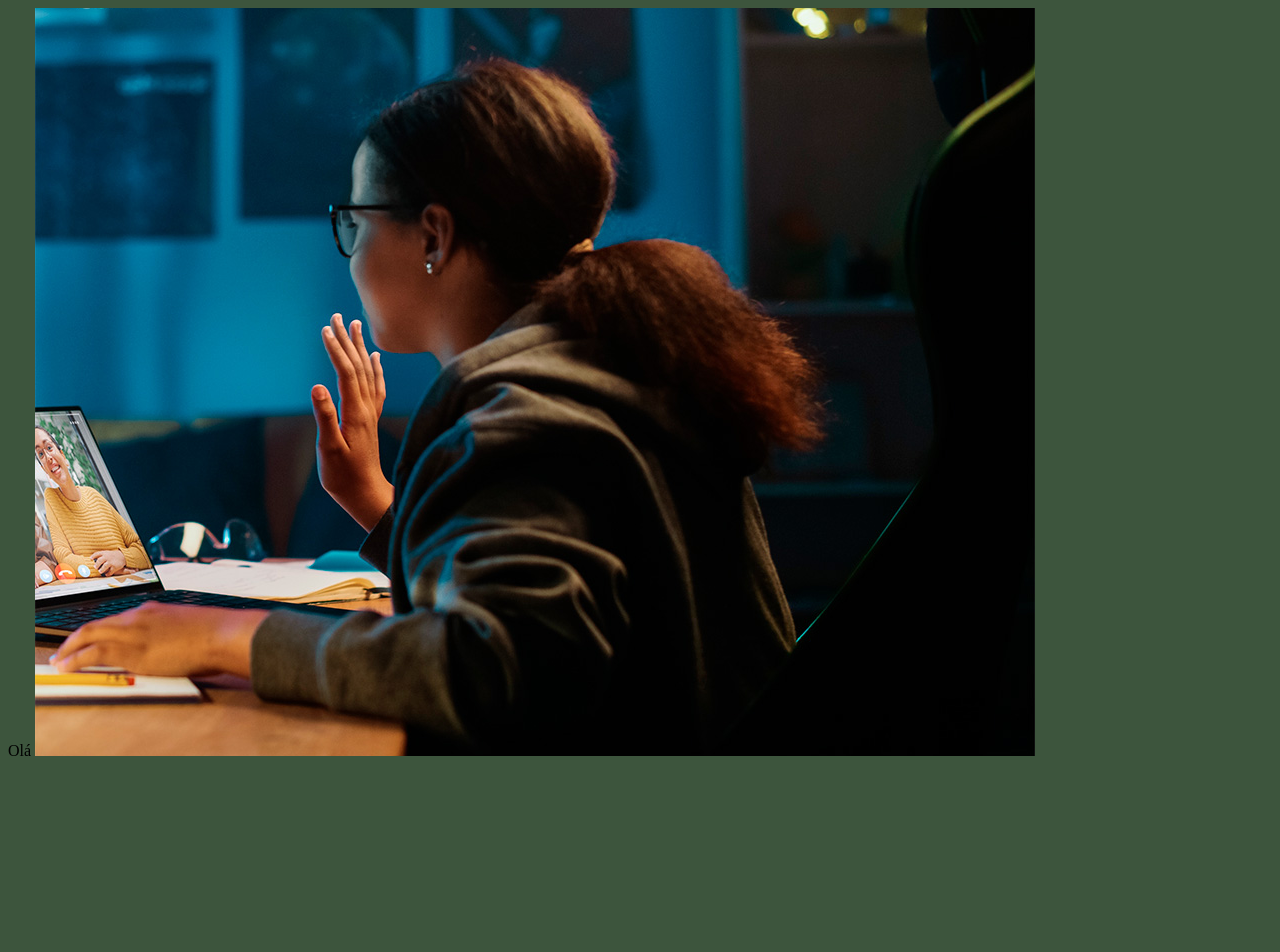
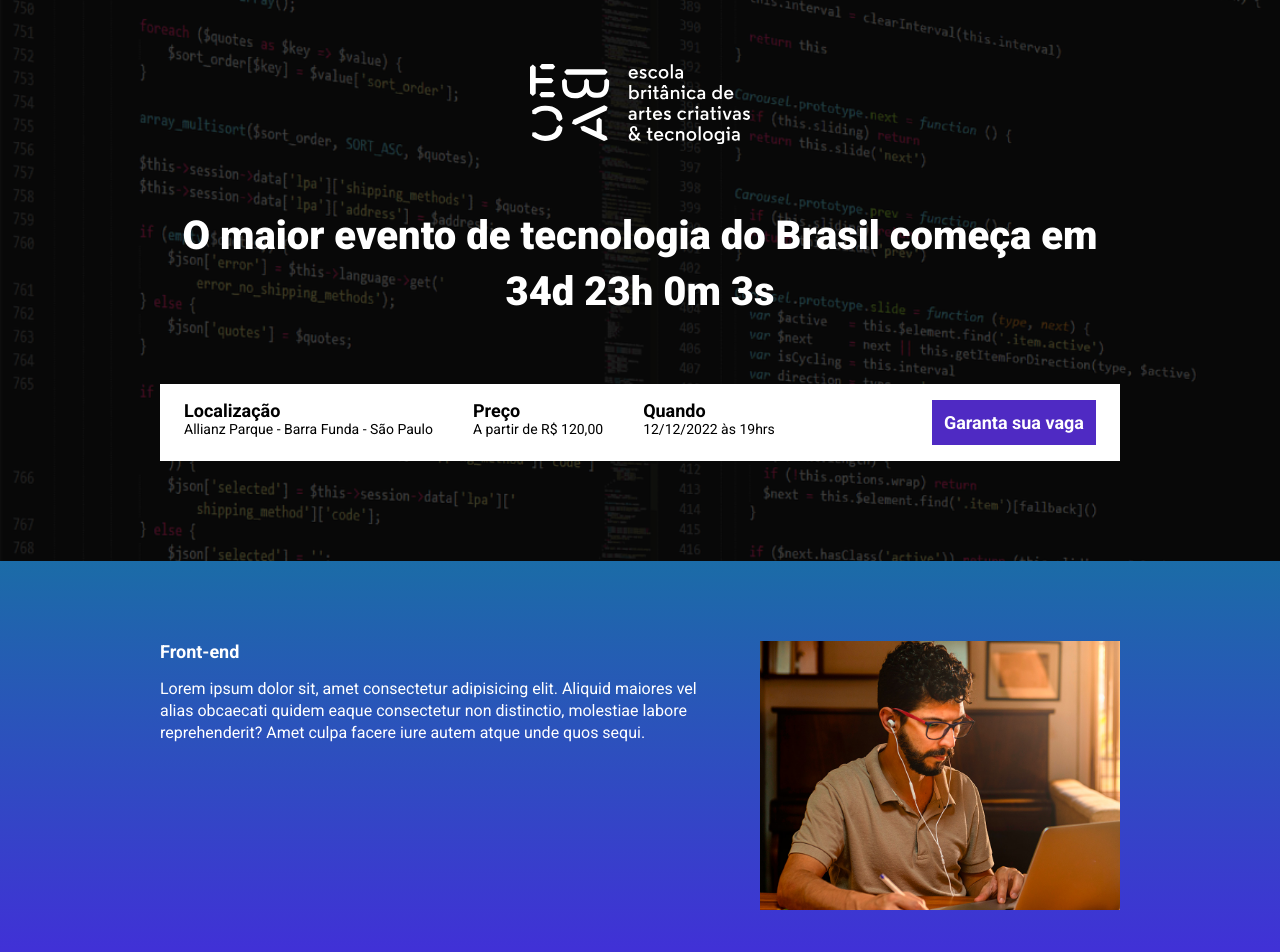
Before and after one commit to jrjunior72/ebac_m22_tech_talks, a website built with Parcel: page src/index.html in a window 1280 px wide. Shown: the top 952 px of the page. Before the commit the page ends 800 px from the top, so only its background shows below. Built offline with nearby package versions, Linux system fonts and the light colour scheme.

Commit message:
criando a contagem regressiva

```diff
--- a/package.json
+++ b/package.json
@@ -2,7 +2,6 @@
   "name": "ebac_talks",
   "version": "1.0.0",
   "description": "",
-  "main": "index.js",
   "scripts": {
     "dev": "parcel src/index.html src/styles/main.scss src/scripts/main.js",
     "build": "parcel build src/index.html",
--- a/src/index.html
+++ b/src/index.html
@@ -1,14 +1,92 @@
 <!DOCTYPE html>
-<html lang="en">
+<html lang="pt-BR">
 <head>
     <meta charset="UTF-8">
+    <meta http-equiv="X-UA-Compatible" content="IE=edge">
     <meta name="viewport" content="width=device-width, initial-scale=1.0">
-    <title>Document</title>
+    <title>EBAC Tech Talks</title>
+
+    <link rel="preconnect" href="https://fonts.googleapis.com">
+    <link rel="preconnect" href="https://fonts.gstatic.com" crossorigin>
+    <link href="https://fonts.googleapis.com/css2?family=Roboto:wght@400;700;900&display=swap" rel="stylesheet">
     <link rel="stylesheet" href="styles/main.scss">
+    <link rel="stylesheet" href="https://unpkg.com/aos@next/dist/aos.css" />
 </head>
 <body>
-    Olá
-    <img src="./images/backend.png" alt="">
+    <header class="hero">
+        <div class="container">
+            <img class="hero__logo" src="./images/ebac_logo.svg" alt="EBAC">
+            <p class="hero__text">
+                O maior evento de tecnologia do Brasil começa em <span id="contador"></span>
+            </p>
+            <div class="infos-bar">
+                <ul class="infos-bar__infos">
+                    <li class="infos-bar__infos__item">
+                        <b>Localização</b>
+                        Allianz Parque - Barra Funda - São Paulo
+                    </li>
+                    <li class="infos-bar__infos__item">
+                        <b>Preço</b>
+                        A partir de R$ 120,00
+                    </li>
+                    <li class="infos-bar__infos__item">
+                        <b>Quando</b>
+                        12/12/2022 às 19hrs
+                    </li>
+                </ul>
+                <a href="#" class="button button--primary">
+                    Garanta sua vaga
+                </a>
+            </div>
+        </div>
+    </header>
+
+    <section class="event event--frontend">
+        <div class="container" data-aos="fade-right">
+            <div class="event__details">
+                <h2 class="event__details__title">Front-end</h2>
+                <p class="event__details__description">
+                    Lorem ipsum dolor sit, amet consectetur adipisicing elit. Aliquid maiores vel alias obcaecati quidem eaque consectetur non distinctio, molestiae labore reprehenderit? Amet culpa facere iure autem atque unde quos sequi.
+                </p>
+            </div>
+            <img class="event__image" src="./images/frontend.png" alt="Front-end">
+        </div>
+    </section>
+    <section class="event event--ui-ux event--image-left">
+        <div class="container" data-aos="fade-left">
+            <div class="event__details">
+                <h2 class="event__details__title">UI/UX</h2>
+                <p class="event__details__description">
+                    Lorem ipsum dolor sit, amet consectetur adipisicing elit. Aliquid maiores vel alias obcaecati quidem eaque consectetur non distinctio, molestiae labore reprehenderit? Amet culpa facere iure autem atque unde quos sequi.
+                </p>
+            </div>
+            <img class="event__image" src="./images/ui-ux.png" alt="UI/UX">
+        </div>
+    </section>
+    <section class="event event--data-science">
+        <div class="container" data-aos="fade-right">
+            <div class="event__details">
+                <h2 class="event__details__title">Data Science</h2>
+                <p class="event__details__description">
+                    Lorem ipsum dolor sit, amet consectetur adipisicing elit. Aliquid maiores vel alias obcaecati quidem eaque consectetur non distinctio, molestiae labore reprehenderit? Amet culpa facere iure autem atque unde quos sequi.
+                </p>
+            </div>
+            <img class="event__image" src="./images/data.png" alt="Data Science">
+        </div>
+    </section>
+    <section class="event event--backend event--image-left">
+        <div class="container" data-aos="fade-left">
+            <div class="event__details">
+                <h2 class="event__details__title">Back-end</h2>
+                <p class="event__details__description">
+                    Lorem ipsum dolor sit, amet consectetur adipisicing elit. Aliquid maiores vel alias obcaecati quidem eaque consectetur non distinctio, molestiae labore reprehenderit? Amet culpa facere iure autem atque unde quos sequi.
+                </p>
+            </div>
+            <img class="event__image" src="./images/backend.png" alt="Back-end">
+        </div>
+    </section>
+
+    <script src="https://unpkg.com/aos@next/dist/aos.js"></script>
     <script src="scripts/main.js"></script>
 </body>
 </html>
--- a/src/scripts/main.js
+++ b/src/scripts/main.js
@@ -0,0 +1,27 @@
+AOS.init();
+
+const dataDoEvento = new Date("Dec 12, 2024 19:00:00");
+const timeStampDoEvento = dataDoEvento.getTime();
+
+const contaAsHoras = setInterval(function() {
+    const agora = new Date();
+    const timeStampAtual = agora.getTime();
+
+    const distanciaAteOEvento = timeStampDoEvento - timeStampAtual;
+
+    const diaEmMs = 1000 * 60 * 60 * 24;
+    const horaEmMs = 1000 * 60 * 60;
+    const minutoEmMs = 1000 * 60;
+
+    const diasAteOEvento = Math.floor(distanciaAteOEvento / diaEmMs);
+    const horasAteOEvento = Math.floor((distanciaAteOEvento % diaEmMs) / horaEmMs);
+    const minutosAteOEvento = Math.floor((distanciaAteOEvento % horaEmMs) / minutoEmMs);
+    const segundosAteOEvento = Math.floor((distanciaAteOEvento % minutoEmMs) / 1000);
+
+    document.getElementById('contador').innerHTML = `${diasAteOEvento}d ${horasAteOEvento}h ${minutosAteOEvento}m ${segundosAteOEvento}s`;
+
+    if (distanciaAteOEvento < 0) {
+        clearInterval(contaAsHoras);
+        document.getElementById('contador').innerHTML = 'Evento expirado';
+    }
+}, 1000);
--- /dev/null
+++ b/src/styles/_event.scss
@@ -0,0 +1,63 @@
+@use 'variables';
+
+.event {
+    padding: 80px 0;
+
+    &--frontend {
+        background-image: linear-gradient(variables.$blue1, variables.$blue2);
+    }
+
+    &--ui-ux {
+        background-image: linear-gradient(variables.$blue2, variables.$pink);
+    }
+
+    &--data-science {
+        background-image: linear-gradient(variables.$pink, variables.$yellow);
+    }
+
+    &--backend {
+        background-image: linear-gradient(variables.$yellow, variables.$pink);
+    }
+
+    &--image-left {
+        .container {
+            flex-direction: row-reverse;
+        }
+    }
+
+    .container {
+        display: flex;
+        gap: 40px;
+    }
+
+    &__image {
+        max-width: 360px;
+    }
+
+    &__details {
+        &__title {
+            font-size: 18px;
+            font-weight: bold;
+            margin-bottom: 16px;
+        }
+
+        &__description {
+            line-height: 22px;
+        }
+    }
+
+    @media (max-width: 640px) {
+        .container {
+            display: block;
+        }
+
+        &__image {
+            width: 100%;
+        }
+
+        &__details {
+            margin-right: 0;
+            margin-bottom: 16px;
+        }
+    }
+}
--- /dev/null
+++ b/src/styles/_hero.scss
@@ -0,0 +1,54 @@
+@use 'variables';
+
+.hero {
+    padding-top: 64px;
+    padding-bottom: 100px;
+    background-image: url(../images/fundo.png);
+    background-repeat: no-repeat;
+    background-size: cover;
+    position: relative;
+
+    .container {
+        position: relative;
+    }
+
+    &::before {
+        position: absolute;
+        top: 0;
+        left: 0;
+        width: 100%;
+        height: 100%;
+        background-color: variables.$secondaryTextColor;
+        content: '';
+        opacity: .7;
+    }
+
+    &__text {
+        margin-top: 64px;
+        margin-bottom: 64px;
+        font-size: 40px;
+        line-height: 56px;
+        font-weight: 800;
+        text-align: center;
+    }
+
+    &__logo {
+        margin: 0 auto;
+        height: 80px;
+        display: block;
+    }
+
+    @media (max-width: 640px) {
+        padding: 40px 0;
+
+        &__logo {
+            height: 40px;
+        }
+
+        &__text {
+            font-size: 22px;
+            line-height: 24px;
+            margin: 24px 0;
+        }
+    }
+}
--- /dev/null
+++ b/src/styles/_variables.scss
@@ -0,0 +1,8 @@
+$textColor: #fff;
+$secondaryTextColor: #000;
+
+$blue1: #1B6CA7;
+$blue2: #442BDB;
+$pink: #89223B;
+$yellow: #9C791D;
+$purple: #4F2AC3;
--- /dev/null
+++ b/src/styles/components/_buttons.scss
@@ -0,0 +1,25 @@
+@use '../variables';
+
+.button {
+    padding: 12px;
+    font-size: 18px;
+    font-weight: bold;
+    text-decoration: none;
+    text-align: center;
+    white-space: nowrap;
+
+    &--primary {
+        color: #fff;
+        background-color: variables.$purple;
+    }
+
+    @media (max-width: 640px) {
+        display: block;
+        width: 100%;
+    }
+
+    @media (max-width: 1024px) {
+        display: flex;
+        align-items: center;
+    }
+}
--- /dev/null
+++ b/src/styles/components/_infos_bar.scss
@@ -0,0 +1,42 @@
+@use '../variables';
+
+.infos-bar {
+    padding: 16px 24px;
+    background-color: variables.$textColor;
+    display: flex;
+    justify-content: space-between;
+
+    &__infos {
+        display: flex;
+        gap: 40px;
+
+        &__item {
+            font-size: 14px;
+            color: variables.$secondaryTextColor;
+
+            b {
+                color: variables.$secondaryTextColor;
+                font-size: 18px;
+                display: block;
+            }
+        }
+    }
+
+    @media (max-width: 640px) {
+        display: block;
+
+        &__infos {
+            display: block;
+
+            &__item {
+                margin-bottom: 24px;
+            }
+        }
+    }
+
+    @media (max-width: 1024px) {
+        &__infos {
+            gap: 16px;
+        }
+    }
+}
--- a/src/styles/main.scss
+++ b/src/styles/main.scss
@@ -1,3 +1,28 @@
-body {
-    background-color: rgb(61, 85, 61);
+@use 'hero';
+@use 'components/infos_bar';
+@use 'components/buttons';
+@use 'event';
+@use 'variables';
+
+* {
+    margin: 0;
+    padding: 0;
+    box-sizing: border-box;
+    font-family: Roboto, sans-serif;
+    color: variables.$textColor;
+    list-style: none;
 }
+
+.container {
+    max-width: 960px;
+    width: 100%;
+    margin: 0 auto;
+
+    @media (max-width: 640px) {
+        max-width: 80%;
+    }
+
+    @media (max-width: 1024px) {
+        max-width: 90%;
+    }
+}
```
